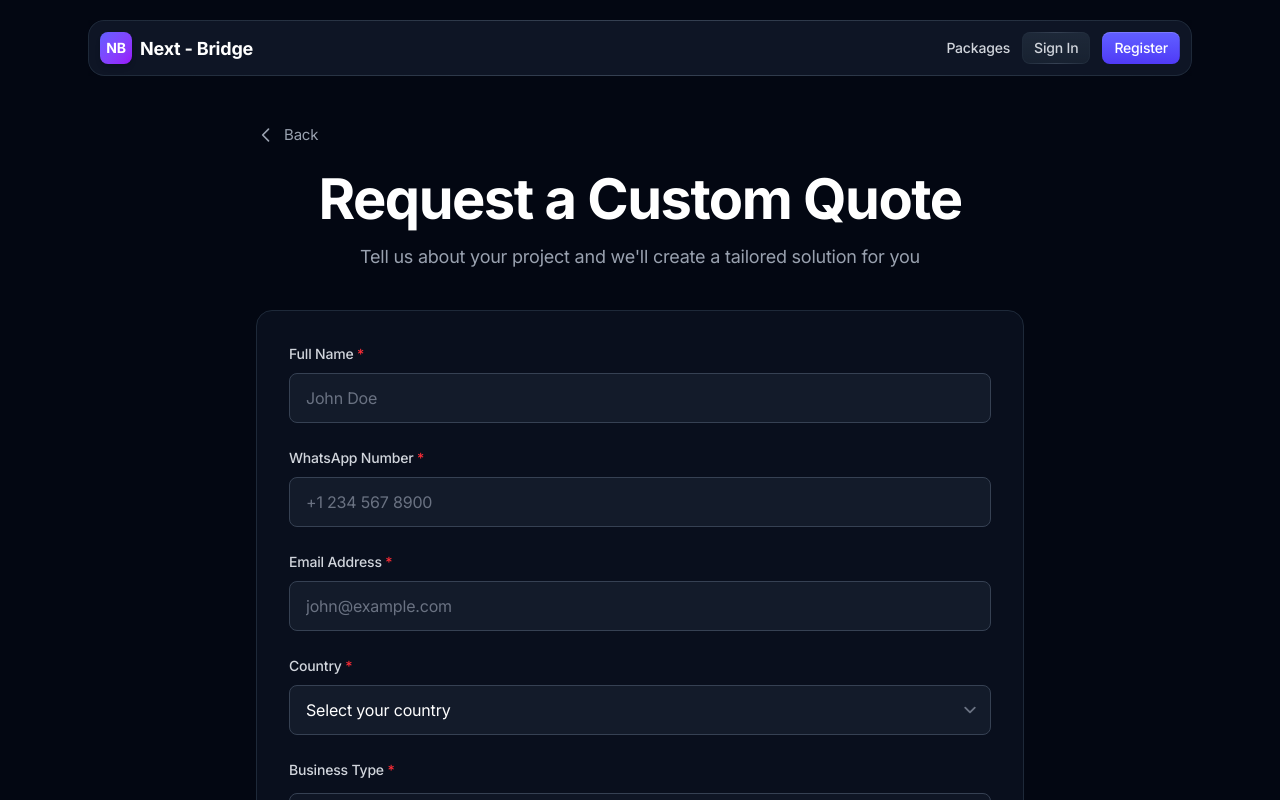
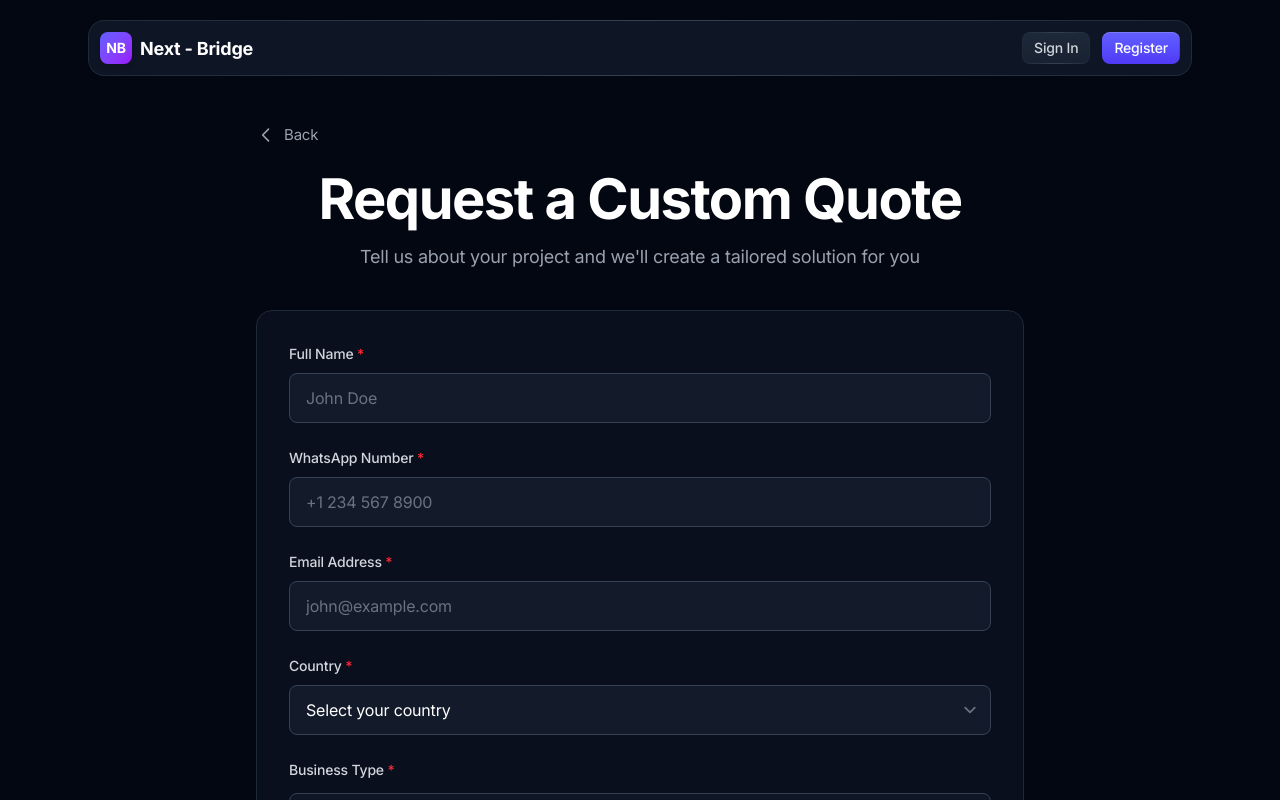
Before and after one commit to mgunawardhana/Next-Bridge, a Next.js app: page /custom-quote in a window 1280 px wide. Shown: the top 800 px of the page. Built offline with nearby package versions, Linux system fonts and the light colour scheme.

Commit message:
metadata update

```diff
--- a/components/hero-home.tsx
+++ b/components/hero-home.tsx
@@ -29,7 +29,7 @@ export default function HeroHome() {
                                 <div data-aos="fade-up" data-aos-delay={400}>
                                     <a
                                         className="btn group mb-4 w-full bg-linear-to-t from-indigo-600 to-indigo-500 bg-[length:100%_100%] bg-[bottom] text-white shadow-[inset_0px_1px_0px_0px_--theme(--color-white/.16)] hover:bg-[length:100%_150%] sm:mb-0 sm:w-auto"
-                                        href="#0"
+                                        href="/packages" // UPDATED: Links directly to the Packages page
                                     >
                     <span className="relative inline-flex items-center">
                       Hire Us
@@ -39,14 +39,6 @@ export default function HeroHome() {
                     </span>
                                     </a>
                                 </div>
-                                {/*<div data-aos="fade-up" data-aos-delay={600}>*/}
-                                {/*    <a*/}
-                                {/*        className="btn relative w-full bg-linear-to-b from-gray-800 to-gray-800/60 bg-[length:100%_100%] bg-[bottom] text-gray-300 before:pointer-events-none before:absolute before:inset-0 before:rounded-[inherit] before:border before:border-transparent before:[background:linear-gradient(to_right,var(--color-gray-800),var(--color-gray-700),var(--color-gray-800))_border-box] before:[mask-composite:exclude_!important] before:[mask:linear-gradient(white_0_0)_padding-box,_linear-gradient(white_0_0)] hover:bg-[length:100%_150%] sm:ml-4 sm:w-auto"*/}
-                                {/*        href="#0"*/}
-                                {/*    >*/}
-                                {/*        Schedule a Consultation*/}
-                                {/*    </a>*/}
-                                {/*</div>*/}
                             </div>
                         </div>
                     </div>
--- a/components/ui/header.tsx
+++ b/components/ui/header.tsx
@@ -37,14 +37,6 @@ export default function Header() {
 
                     {/* ---------- Desktop links ---------- */}
                     <ul className="hidden md:flex md:flex-1 md:items-center md:justify-end md:gap-3">
-                        <li>
-                            <Link
-                                href="/packages"
-                                className="text-sm font-medium text-gray-300 hover:text-indigo-500 transition-colors"
-                            >
-                                Packages
-                            </Link>
-                        </li>
                         <li>
                             <Link
                                 href="/signin"
@@ -107,13 +99,6 @@ export default function Header() {
                          }}
                     >
                         <Link
-                            href="/packages"
-                            onClick={() => setMobileOpen(false)}
-                            className="block rounded-lg px-4 py-3 text-sm font-medium text-gray-300 hover:bg-gray-800/50 hover:text-indigo-400 transition-colors"
-                        >
-                            Packages
-                        </Link>
-                        <Link
                             href="/signin"
                             onClick={() => setMobileOpen(false)}
                             className="mt-2 block rounded-lg px-4 py-3 text-sm font-medium text-gray-300 hover:bg-gray-800/50 hover:text-indigo-400 transition-colors"
```
